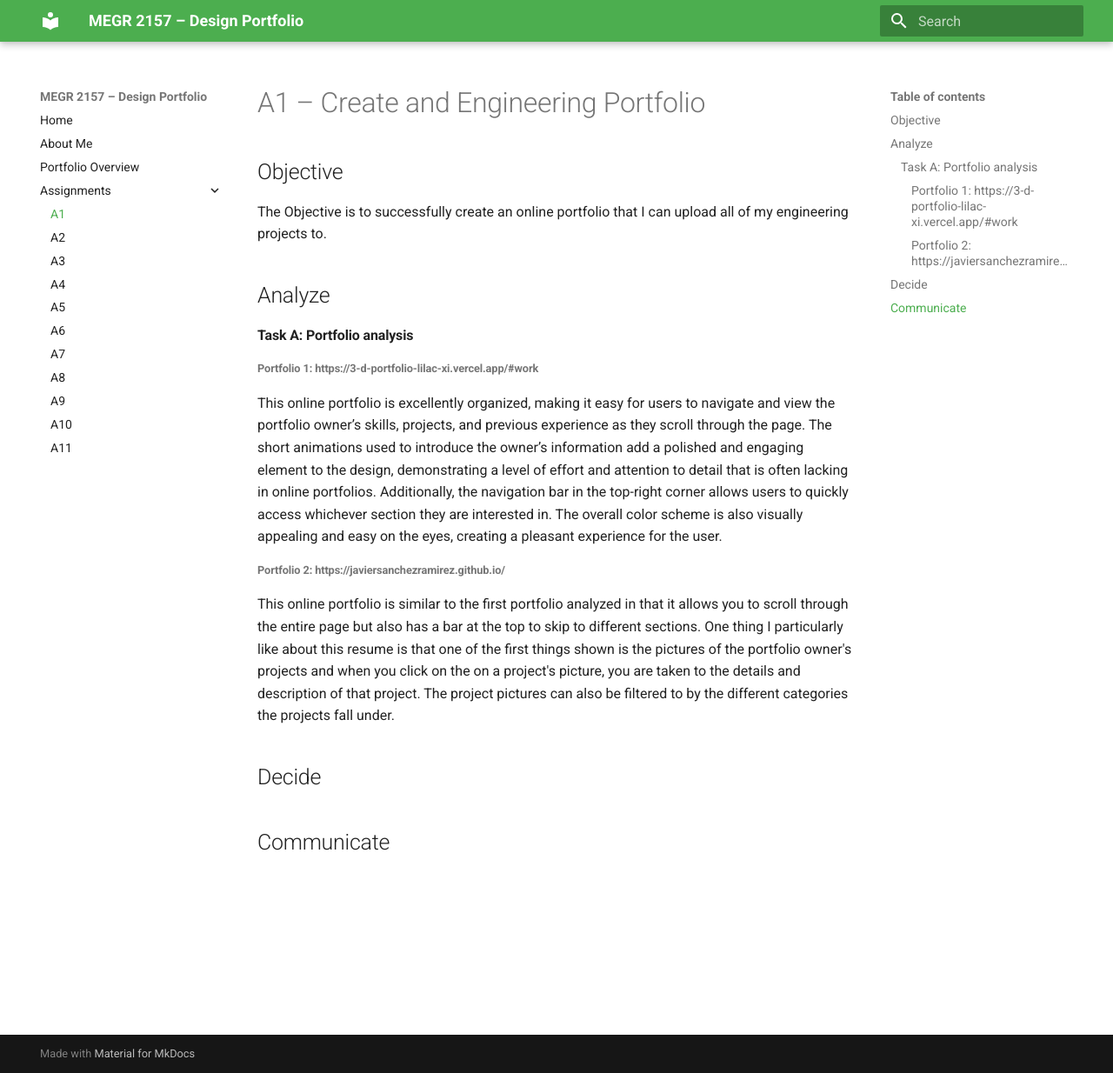
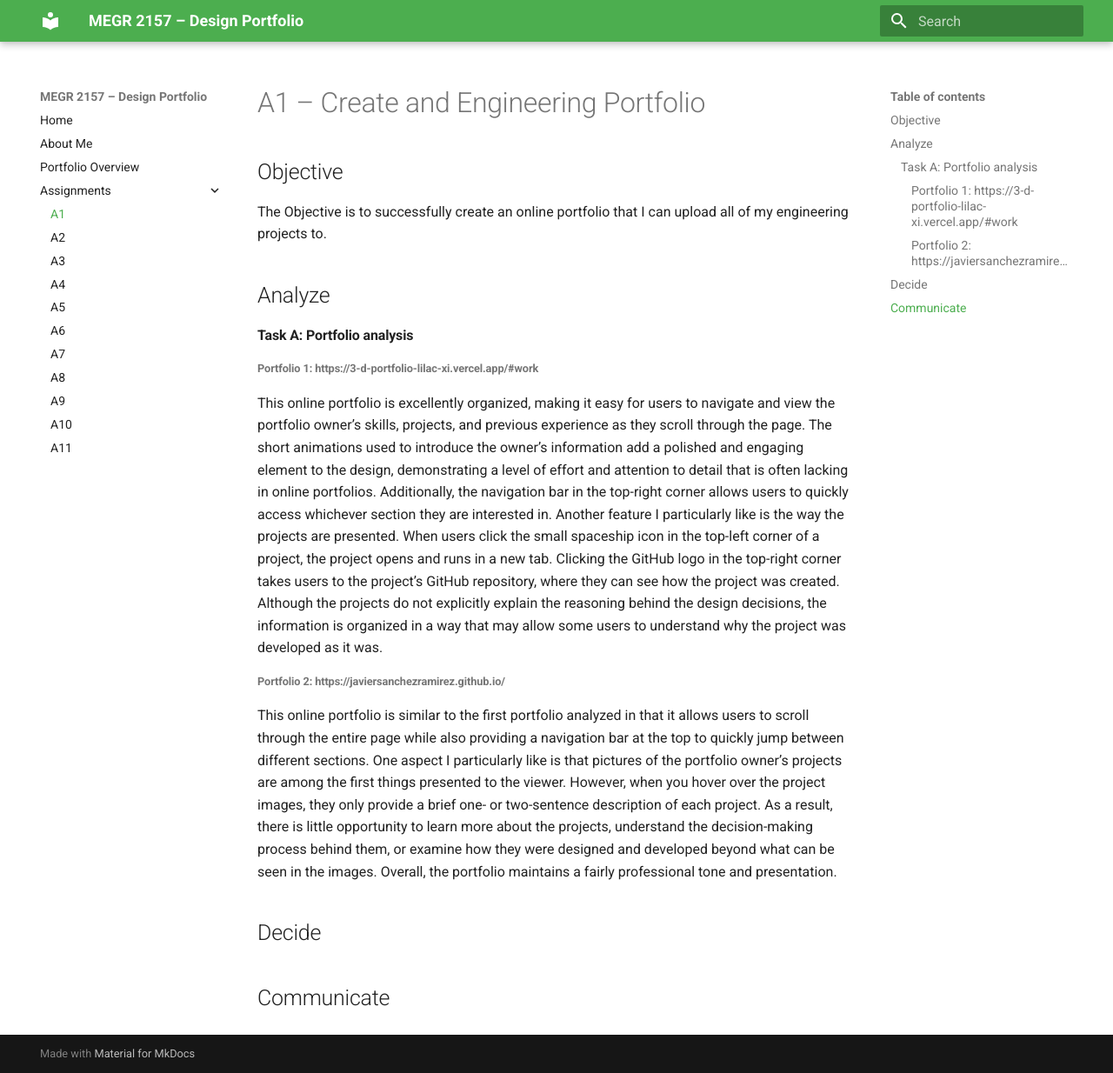
Before and after one commit to SanjayKashyap24/design-projects-portfolio, an MkDocs documentation site: the page built from docs/assignments/A01/index.md, in a window 1280 px wide and 1234 px high. Shown: the whole window at 87% size. Built offline with MkDocs 1.6.1 and Material for MkDocs 9.7.7, drawn with Linux system fonts in a browser that asks for light colours.

Commit message:
Fixing up Task A
Expanded analysis of Portfolio 1 and Portfolio 2, adding details about project navigation and presentation.

```diff
--- a/docs/assignments/A01/index.md
+++ b/docs/assignments/A01/index.md
@@ -7,11 +7,11 @@ The Objective is to successfully create an online portfolio that I can upload al
 #### Task A: Portfolio analysis
 ###### Portfolio 1: https://3-d-portfolio-lilac-xi.vercel.app/#work
 
-This online portfolio is excellently organized, making it easy for users to navigate and view the portfolio owner’s skills, projects, and previous experience as they scroll through the page. The short animations used to introduce the owner’s information add a polished and engaging element to the design, demonstrating a level of effort and attention to detail that is often lacking in online portfolios. Additionally, the navigation bar in the top-right corner allows users to quickly access whichever section they are interested in. The overall color scheme is also visually appealing and easy on the eyes, creating a pleasant experience for the user.
+This online portfolio is excellently organized, making it easy for users to navigate and view the portfolio owner’s skills, projects, and previous experience as they scroll through the page. The short animations used to introduce the owner’s information add a polished and engaging element to the design, demonstrating a level of effort and attention to detail that is often lacking in online portfolios. Additionally, the navigation bar in the top-right corner allows users to quickly access whichever section they are interested in. Another feature I particularly like is the way the projects are presented. When users click the small spaceship icon in the top-left corner of a project, the project opens and runs in a new tab. Clicking the GitHub logo in the top-right corner takes users to the project’s GitHub repository, where they can see how the project was created. Although the projects do not explicitly explain the reasoning behind the design decisions, the information is organized in a way that may allow some users to understand why the project was developed as it was.
 
 ###### Portfolio 2: https://javiersanchezramirez.github.io/
 
-This online portfolio is similar to the first portfolio analyzed in that it allows you to scroll through the entire page but also has a bar at the top to skip to different sections. One thing I particularly like about this resume is that one of the first things shown is the pictures of the portfolio owner's projects and when you click on the on a project's picture, you are taken to the details and description of that project. The project pictures can also be filtered to by the different categories the projects fall under.
+This online portfolio is similar to the first portfolio analyzed in that it allows users to scroll through the entire page while also providing a navigation bar at the top to quickly jump between different sections. One aspect I particularly like is that pictures of the portfolio owner’s projects are among the first things presented to the viewer. However, when you hover over the project images, they only provide a brief one- or two-sentence description of each project. As a result, there is little opportunity to learn more about the projects, understand the decision-making process behind them, or examine how they were designed and developed beyond what can be seen in the images. Overall, the portfolio maintains a fairly professional tone and presentation.
 
 ## Decide
 
```
